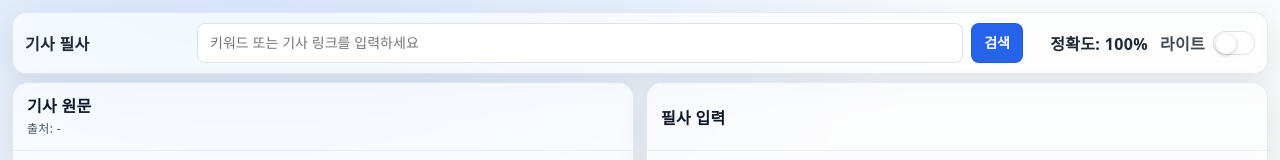
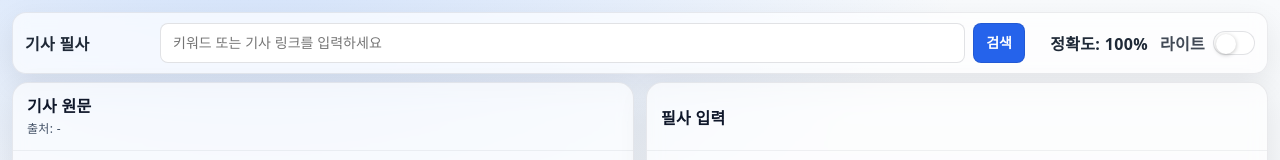
Before and after one commit to Walpin007/article-typing-app, a React (Vite) app: page / in a window 1280 px wide. Shown: the top 160 px of the page. Built offline with nearby package versions, Linux system fonts and the light colour scheme.

Commit message:
fix: 텍스트박스/드랍박스 시작 위치 맞추기

```diff
--- a/src/App.jsx
+++ b/src/App.jsx
@@ -987,12 +987,7 @@ export default function App() {
       {options.length > 0 && (
         <div className="resultsBar">
           <label htmlFor="articleSelect">
-            기사 선택(최대{" "}
-            {Math.min(
-              10,
-              options.length
-            )}
-            개):
+            기사 선택
           </label>
 
           <select
--- a/src/index.css
+++ b/src/index.css
@@ -100,9 +100,9 @@ body{
 /* =============== TOP BARS =============== */
 .status{
   display:grid;
-  grid-template-columns: 160px minmax(260px, 1fr) 220px;
+  grid-template-columns: 125px minmax(260px, 1fr) 220px;
   align-items:center;
-  gap: 12px;
+  gap: 10px;
   padding:10px 12px;
   border-radius:14px;
   border:1px solid var(--card-stroke);
@@ -175,6 +175,11 @@ body{
   background: var(--card-bg);
   backdrop-filter: var(--frost);
   box-shadow: var(--shadow);
+}
+
+/* 기사 선택 라벨 영역을 상단 '기사 필사' 영역과 같은 폭으로 */
+.resultsBar label {
+  flex: 0 0 160px;
 }
 
 /* =============== FORM CONTROLS (통일 높이) =============== */
```
